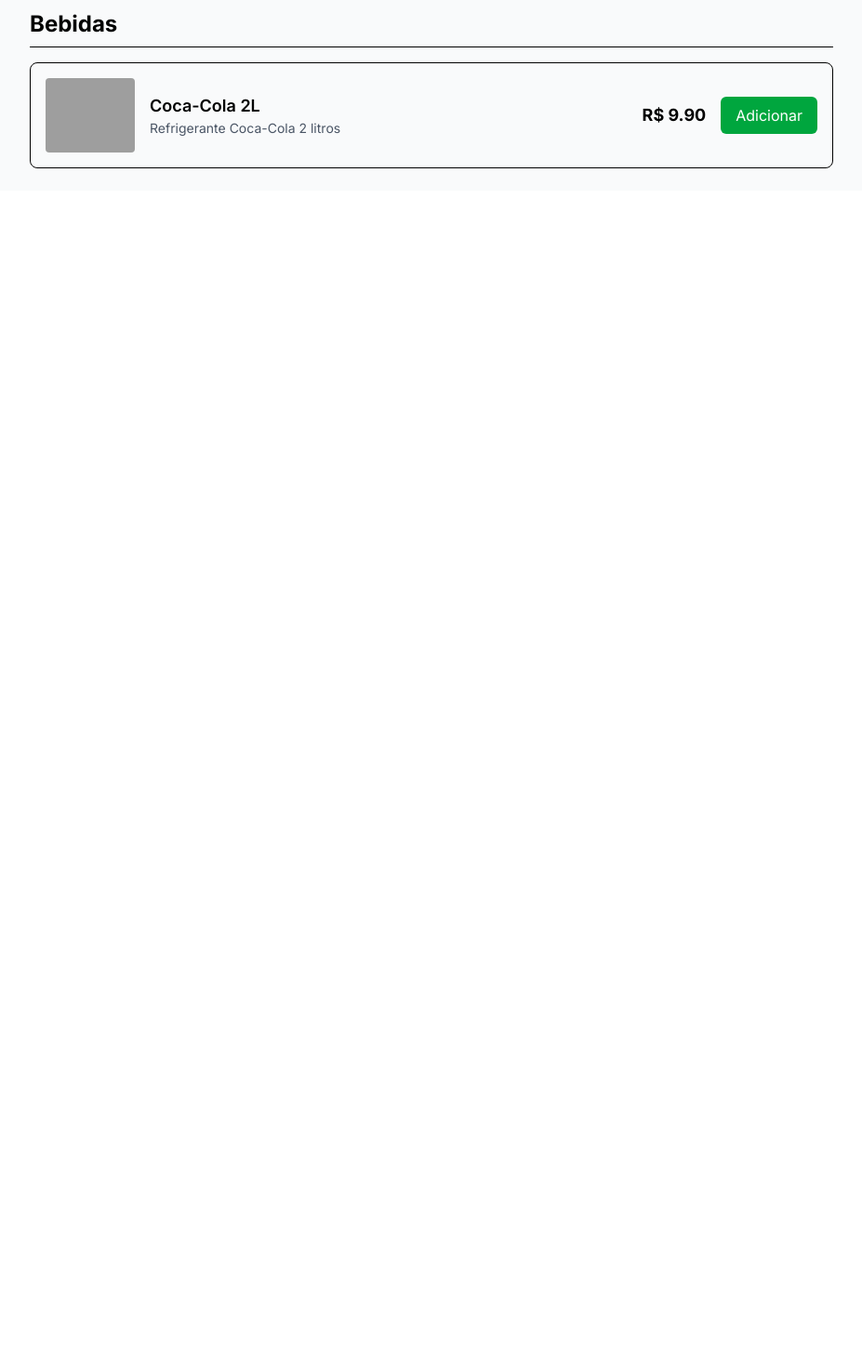
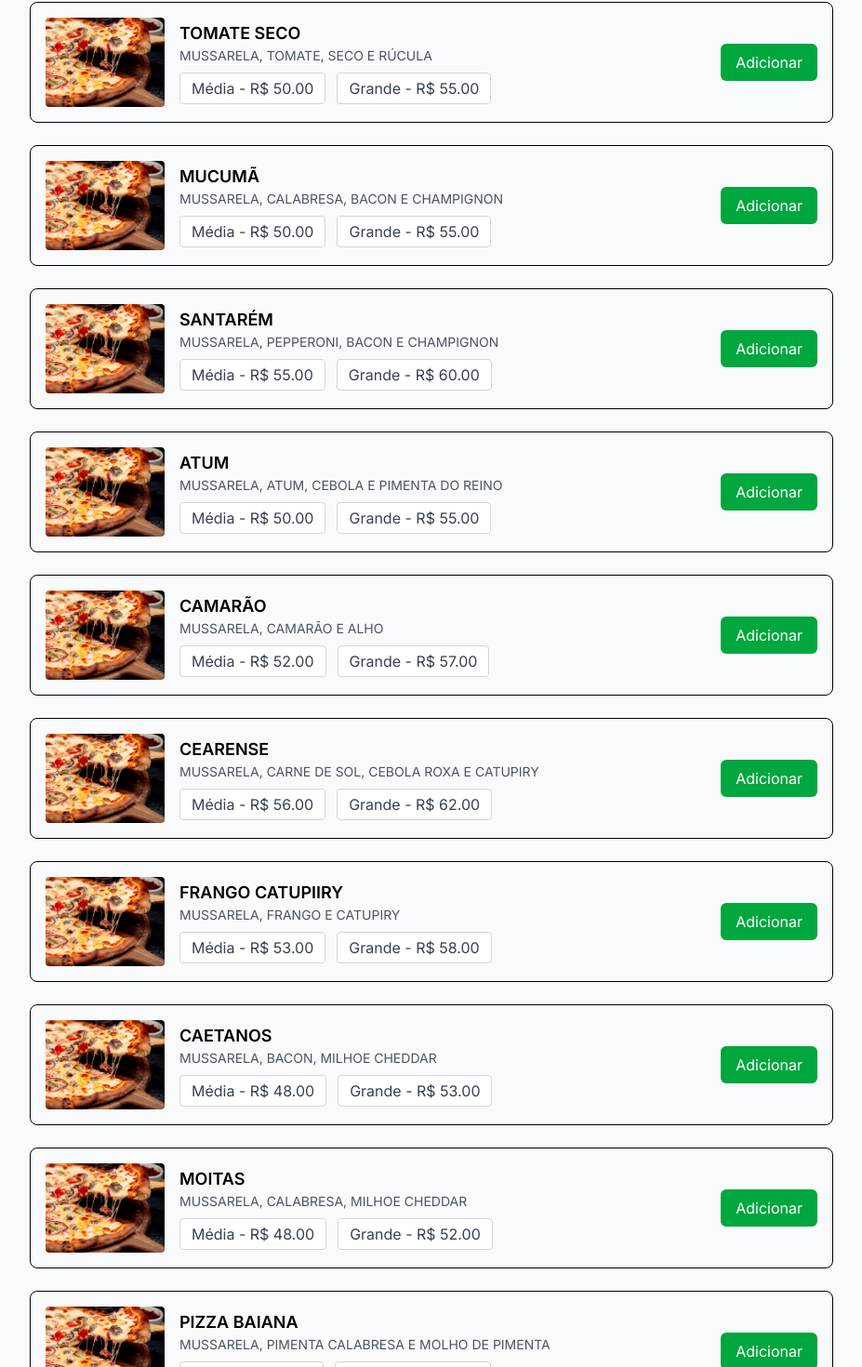
Before and after one commit to Davi-santos16/Briso-Delivery, a Next.js app: page /restaurantes/1 in a window 1280 px wide. Shown: the part 2859-4329 px from the top of the page at 93% size, without its empty margins (176-1103 px from the left). Before the commit the page ends 3064 px from the top, so only its background shows below. Built offline with nearby package versions, Linux system fonts and the light colour scheme; grey boxes are pictures that could not be loaded.

Commit message:
feat:atualizaçao

```diff
--- a/src/data/restaurantes.ts
+++ b/src/data/restaurantes.ts
@@ -144,17 +144,7 @@
           { id: "113-G", tamanho: "Grande", preco: 45.00 }
         ]
       },
-      {
-        id: "114",
-        nome: "ICARAIZINHO",
-        descricao: "MUSSARELA, FRANGO, OVO E REQUEIJÃO CREMOSO",
-        foto: "/img/restaurantes/britos/cardapio/pizzas/Calabresa.avif",
-        categoria: "Pizzas",
-        tamanhos: [
-          { id: "114-M", tamanho: "Média", preco: 40.00  },
-          { id: "114-G", tamanho: "Grande", preco: 45.00 }
-        ]
-      },
+
       {
         id: "115",
         nome: "ICARAIZINHO",
@@ -199,13 +189,342 @@
           { id: "117-G", tamanho: "Grande", preco: 60.00 }
         ]
       },
+       {
+        id: "118",
+        nome: "CALABRESA CHEESE",
+        descricao: "MUSSARELA, CALABRESA, BACON E CREAM CHESSE",
+        foto: "/img/restaurantes/britos/cardapio/pizzas/Calabresa.avif",
+        categoria: "Pizzas",
+        tamanhos: [
+          { id: "118-M", tamanho: "Média", preco: 45.00  },
+          { id: "118-G", tamanho: "Grande", preco: 50.00 }
+        ]
+      },
+       {
+        id: "119",
+        nome: "TOMATE SECO",
+        descricao: "MUSSARELA, TOMATE, SECO E RÚCULA",
+        foto: "/img/restaurantes/britos/cardapio/pizzas/Calabresa.avif",
+        categoria: "Pizzas",
+        tamanhos: [
+          { id: "119-M", tamanho: "Média", preco: 50.00  },
+          { id: "119-G", tamanho: "Grande", preco: 55.00 }
+        ]
+      },
+      {
+        id: "120",
+        nome: "MUCUMÃ",
+        descricao: "MUSSARELA, CALABRESA, BACON E CHAMPIGNON",
+        foto: "/img/restaurantes/britos/cardapio/pizzas/Calabresa.avif",
+        categoria: "Pizzas",
+        tamanhos: [
+          { id: "120-M", tamanho: "Média", preco: 50.00  },
+          { id: "120-G", tamanho: "Grande", preco: 55.00 }
+        ]
+      },
+      {
+        id: "121",
+        nome: "SANTARÉM",
+        descricao: "MUSSARELA, PEPPERONI, BACON E CHAMPIGNON",
+        foto: "/img/restaurantes/britos/cardapio/pizzas/Calabresa.avif",
+        categoria: "Pizzas",
+        tamanhos: [
+          { id: "121-M", tamanho: "Média", preco: 55.00  },
+          { id: "121-G", tamanho: "Grande", preco: 60.00 }
+        ]
+      },
+         {
+        id: "122",
+        nome: "ATUM",
+        descricao: "MUSSARELA, ATUM, CEBOLA E PIMENTA DO REINO",
+        foto: "/img/restaurantes/britos/cardapio/pizzas/Calabresa.avif",
+        categoria: "Pizzas",
+        tamanhos: [
+          { id: "122-M", tamanho: "Média", preco: 50.00  },
+          { id: "122-G", tamanho: "Grande", preco: 55.00 }
+        ]
+      },
+       {
+        id: "123",
+        nome: "CAMARÃO",
+        descricao: "MUSSARELA, CAMARÃO E ALHO",
+        foto: "/img/restaurantes/britos/cardapio/pizzas/Calabresa.avif",
+        categoria: "Pizzas",
+        tamanhos: [
+          { id: "123-M", tamanho: "Média", preco: 52.00  },
+          { id: "123-G", tamanho: "Grande", preco: 57.00 }
+        ]
+      },
+        {
+        id: "124",
+        nome: "CEARENSE",
+        descricao: "MUSSARELA, CARNE DE SOL, CEBOLA ROXA E CATUPIRY",
+        foto: "/img/restaurantes/britos/cardapio/pizzas/Calabresa.avif",
+        categoria: "Pizzas",
+        tamanhos: [
+          { id: "124-M", tamanho: "Média", preco: 56.00  },
+          { id: "124-G", tamanho: "Grande", preco: 62.00 }
+        ]
+      },
+         {
+        id: "125",
+        nome: "FRANGO CATUPIIRY",
+        descricao: "MUSSARELA, FRANGO E CATUPIRY",
+        foto: "/img/restaurantes/britos/cardapio/pizzas/Calabresa.avif",
+        categoria: "Pizzas",
+        tamanhos: [
+          { id: "125-M", tamanho: "Média", preco: 53.00  },
+          { id: "125-G", tamanho: "Grande", preco: 58.00 }
+        ]
+      },
+      {
+        id: "126",
+        nome: "CAETANOS",
+        descricao: "MUSSARELA, BACON, MILHOE CHEDDAR",
+        foto: "/img/restaurantes/britos/cardapio/pizzas/Calabresa.avif",
+        categoria: "Pizzas",
+        tamanhos: [
+          { id: "126-M", tamanho: "Média", preco: 48.00  },
+          { id: "126-G", tamanho: "Grande", preco: 53.00 }
+        ]
+      },
+      {
+        id: "127",
+        nome: "MOITAS",
+        descricao: "MUSSARELA, CALABRESA, MILHOE CHEDDAR",
+        foto: "/img/restaurantes/britos/cardapio/pizzas/Calabresa.avif",
+        categoria: "Pizzas",
+        tamanhos: [
+          { id: "127-M", tamanho: "Média", preco: 48.00  },
+          { id: "127-G", tamanho: "Grande", preco: 52.00 }
+        ]
+      },
+      {
+        id: "128",
+        nome: "PIZZA BAIANA",
+        descricao: "MUSSARELA, PIMENTA CALABRESA E MOLHO DE PIMENTA",
+        foto: "/img/restaurantes/britos/cardapio/pizzas/Calabresa.avif",
+        categoria: "Pizzas",
+        tamanhos: [
+          { id: "128-M", tamanho: "Média", preco: 37.00  },
+          { id: "128-G", tamanho: "Grande", preco: 42.00 }
+        ]
+      },
+       {
+        id: "129",
+        nome: "PIZZA VILLA NOVA",
+        descricao: "MUSSARELA, LOMBO CANADENSE, CEBOLA E CATUPIRY",
+        foto: "/img/restaurantes/britos/cardapio/pizzas/Calabresa.avif",
+        categoria: "Pizzas",
+        tamanhos: [
+          { id: "129-M", tamanho: "Média", preco: 53.00  },
+          { id: "129-G", tamanho: "Grande", preco: 58.00 }
+        ]
+      },
+
+       {
+        id: "130",
+        nome: "CHOCOLATE",
+        descricao: "CREME DE LEITE E CHOCOLATE AO LEITE",
+        foto: "/img/restaurantes/britos/cardapio/pizzas/Calabresa.avif",
+        categoria: "Pizzas",
+        tamanhos: [
+          { id: "130-M", tamanho: "Média", preco: 40.00  },
+          { id: "130-G", tamanho: "Grande", preco: 45.00 }
+        ]
+      },
+      {
+        id: "131",
+        nome: "REQUEIJÃO",
+
+        foto: "/img/restaurantes/britos/cardapio/pizzas/Calabresa.avif",
+        categoria: "Bordas",
+        preco: 13.00,
+      },
+      {
+        id: "132",
+        nome: "CHEDDAR",
+
+        foto: "/img/restaurantes/britos/cardapio/pizzas/Calabresa.avif",
+        categoria: "Bordas",
+        preco: 16.00,
+      },
+      {
+        id: "133",
+        nome: "CHOCOLATE",
+
+        foto: "/img/restaurantes/britos/cardapio/pizzas/Calabresa.avif",
+        categoria: "Bordas",
+        preco: 16.00,
+      },
+      {
+        id: "134",
+        nome: "OVO",
+
+        foto: "/img/restaurantes/britos/cardapio/pizzas/Calabresa.avif",
+        categoria: "ADICIONAIS",
+        preco: 5.00,
+      },
+       {
+        id: "135",
+        nome: "BACON",
+
+        foto: "/img/restaurantes/britos/cardapio/pizzas/Calabresa.avif",
+        categoria: "ADICIONAIS",
+        preco: 7.00,
+      },
+      {
+        id: "136",
+        nome: "X-BURGER",
+        descricao: "ALFACE, TOMATE, CARNE, CHEDDAR E MOLHO BARBECUE",
+        foto: "/imagens/coca-cola.jpg",
+        categoria: "HAMBÚRGUER",
+        preco: 23.00
+      },
+      {
+        id: "137",
+        nome: "X-BACON",
+        descricao: "ALFACE, TOMATE, CARNE, CHEDDAR, BACON  E MOLHO BARBECUE",
+        foto: "/imagens/coca-cola.jpg",
+        categoria: "HAMBÚRGUER",
+        preco: 25.00
+      },
+      {
+        id: "138",
+        nome: "X-CALABRESA",
+        descricao: "CARNE, CALABRESA, CEBOLA E REQUEIJÃO CREMOSO",
+        foto: "/imagens/coca-cola.jpg",
+        categoria: "HAMBÚRGUER",
+        preco: 21.00
+      },
+      {
+        id: "139",
+        nome: "X-BRITTO´S",
+        descricao: "ALFACE, TOMATE, CARNE, CHEDDAR E GORGONZOLA",
+        foto: "/imagens/coca-cola.jpg",
+        categoria: "HAMBÚRGUER",
+        preco: 27.00
+      },
+      {
+        id: "140",
+        nome: "X-CASA",
+        descricao: "ALFACE, TOMATE, CARNE, CHEDDAR, OVO E BACON",
+        foto: "/imagens/coca-cola.jpg",
+        categoria: "HAMBÚRGUER",
+        preco: 26.00
+      },
+       {
+        id: "141",
+        nome: "X-FRANGO",
+        descricao: "ALFACE, TOMATE, FRANGO, MUSSARELA, REQUEIJÃO E MOLHO BARBBECUE",
+        foto: "/imagens/coca-cola.jpg",
+        categoria: "HAMBÚRGUER",
+        preco: 20.00
+      },
+       {
+        id: "142",
+        nome: "X-DUPLO",
+        descricao: "ALFACE, TOMATE, 2X CARNE, 2X CHEDDAR E MOLHO BARBECUE",
+        foto: "/imagens/coca-cola.jpg",
+        categoria: "HAMBÚRGUER",
+        preco: 28.00
+      },
+          {
+        id: "143",
+        nome: "X-CAMARÃO",
+        descricao: "ALFACE, TOMATE, CAMARÃO, MUSSARELA E REQUEIJÃO",
+        foto: "/imagens/coca-cola.jpg",
+        categoria: "HAMBÚRGUER",
+        preco: 31.00
+      },
+           {
+        id: "144",
+        nome: "BURGUER ICARAIZINHO",
+        descricao: "ALFACE, TOMATE, CARNE, CHEDDAR, CEBOLA ROXA E PICLES",
+        foto: "/imagens/coca-cola.jpg",
+        categoria: "HAMBÚRGUER",
+        preco: 29.00
+      },
+           {
+        id: "145",
+        nome: "BATATA FRITA",
+
+        foto: "/imagens/coca-cola.jpg",
+        categoria: "BATATA FRITA",
+        preco: 22.00
+      },
+           {
+        id: "146",
+        nome: "BATATA COM CHEDDAR",
+
+        foto: "/imagens/coca-cola.jpg",
+        categoria: "BATATA FRITA",
+        preco: 27.00
+      },
+           {
+        id: "147",
+        nome: "BATATA, CHEDDAR E BACON",
+
+        foto: "/imagens/coca-cola.jpg",
+        categoria: "BATATA FRITA",
+        preco: 32.00
+      },
+           {
+        id: "148",
+        nome: "BATATA COM CALABRESA",
+
+        foto: "/imagens/coca-cola.jpg",
+        categoria: "BATATA FRITA",
+        preco: 32.00
+      },
+       {
+        id: "149",
+        nome: "ICARAIZINHO",
+        descricao: "MUSSARELA, FRANGO, OVO, REQUEIJÃO CREMOSO E MILHO" ,
+        foto: "/img/restaurantes/britos/cardapio/pizzas/Calabresa.avif",
+        categoria: "CALZONE",
+        preco: 49.00
+      },
+       {
+        id: "150",
+        nome: "DA`CASA",
+        descricao: "MUSSARELA, PRESUNTO, BACON, CALABRESA, TOMATE,CEBOLA E CREAM CHEESE" ,
+        foto: "/img/restaurantes/britos/cardapio/pizzas/Calabresa.avif",
+        categoria: "CALZONE",
+        preco: 49.00
+      },
+       {
+        id: "151",
+        nome: "OVO",
+
+        foto: "/img/restaurantes/britos/cardapio/pizzas/Calabresa.avif",
+        categoria: "ADICIONAIS HAMBÚGUERES E CIA",
+        preco: 3.00
+      },
+       {
+        id: "152",
+        nome: "BACON",
+
+        foto: "/img/restaurantes/britos/cardapio/pizzas/Calabresa.avif",
+        categoria: "ADICIONAIS HAMBÚGUERES E CIA",
+        preco: 5.00
+      },
+       {
+        id: "153",
+        nome: "CARNE",
+
+        foto: "/img/restaurantes/britos/cardapio/pizzas/Calabresa.avif",
+        categoria: "ADICIONAIS HAMBÚGUERES E CIA",
+        preco: 9.00
+      },
+
 
 
       {
         id: "301",
         nome: "Coca-Cola 2L",
         descricao: "Refrigerante Coca-Cola 2 litros",
-        foto: "/imagens/coca-cola.jpg",
+        foto: "/img/restaurantes/britos/cardapio/pizzas/Calabresa.avif",
         categoria: "Bebidas",
         preco: 9.90
       }
```
